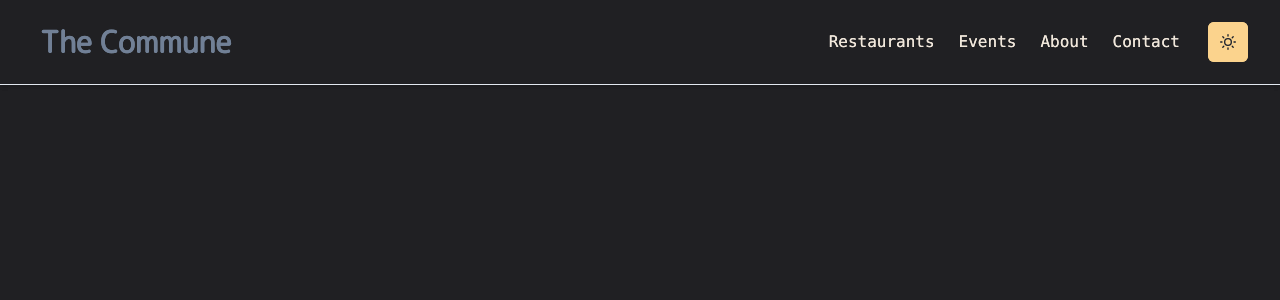
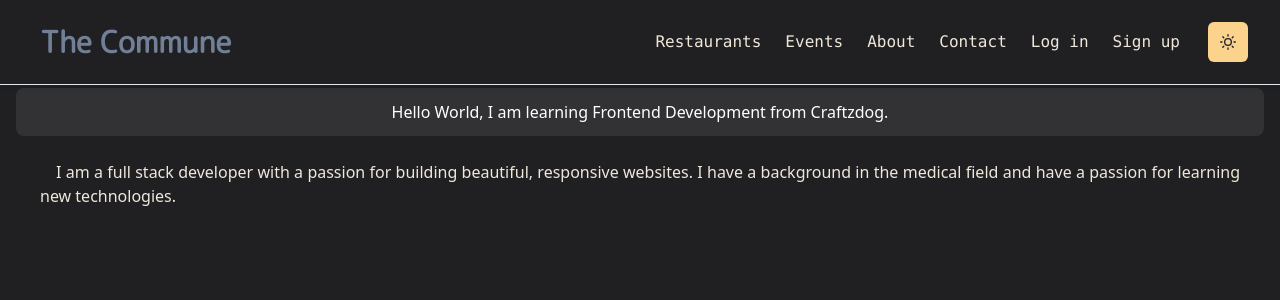
Before and after one commit to Rhaqim/thecommune, a Next.js app: page / in a window 1280 px wide. Shown: the top 300 px of the page. Built offline with nearby package versions, Linux system fonts and the light colour scheme.

Commit message:
added section and paragraph components, included login and signup to NavBar

```diff
--- a/components/Banner.js
+++ b/components/Banner.js
@@ -1,15 +1,18 @@
 import Head from 'next/head'
 import NavBar from './NavBar'
-import { Box } from '@chakra-ui/react'
+import { Box, Container } from '@chakra-ui/react'
 
-const Banner = ({children, router}) => {
+const Banner = ({ children, router }) => {
     return (
         <Box as='main' pb={8}>
             <Head>
-                <title>Banner</title>
+                <meta name="viewport" content="initial-scale=1.0, width=device-width" />
+                <title>The Commune - Review Hub</title>
             </Head>
-            <NavBar path={router}/>
-            {children}
+            <NavBar path={router} />
+            <Container maxW={'-moz-fit-content'} pt={'5.5rem'}>
+                {children}
+            </Container>
         </Box>
     )
 }
--- a/components/NavBar.js
+++ b/components/NavBar.js
@@ -46,12 +46,14 @@ const NavBar = props => {
     return (
         <Box
             as='nav'
-            position='absolute'
+            position='fixed'
+            w={'100%'}
+            bg={bg}
+            style={{ backdropFilter: 'blur(2px)' }}
+            zIndex={1}
             top='0'
             left='0'
             right='0'
-            zIndex='100'
-            bg={bg}
             color={colorMode}
             borderBottomWidth='1px'
             borderBottomColor={borderColor}
@@ -62,10 +64,11 @@ const NavBar = props => {
             py={2}
             px={6}
             boxShadow='0px 2px 4px rgba(0, 0, 0, 0.1)'
+            {...props}
         >
             <Container maxW='1450px'
                 p={2}
-                // wrap="wrap"
+                wrap="wrap"
                 align="center"
                 justify="space-between">
                 <Flex align='center' justify='space-between'>
@@ -76,7 +79,7 @@ const NavBar = props => {
                             </Box>
                         </Heading>
                     </LinkItem>
-                    <Box display='inline-flex' alignItems='center'>
+                    <Box display='flex' alignItems='center'>
                         <Stack
                             direction={{ base: 'column', md: 'row' }}
                             display={{ base: 'none', md: 'flex' }}
@@ -89,6 +92,8 @@ const NavBar = props => {
                             <LinkItem href='/events' path={path}>Events</LinkItem>{' '}
                             <LinkItem href='/about' path={path}>About</LinkItem>{' '}
                             <LinkItem href='/contact' path={path}>Contact</LinkItem>{' '}
+                            <LinkItem href={'/login'}>Log in</LinkItem>
+                            <LinkItem href={'/signup'}>Sign up</LinkItem>
                         </Stack>
                         {'  '}
                         <ThemeToggleButton />
--- /dev/null
+++ b/components/article.js
@@ -0,0 +1,34 @@
+import { motion } from 'framer-motion'
+import Head from 'next/head'
+// import { GridItemStyle } from '../grid-item'
+
+const variants = {
+  hidden: { opacity: 0, x: 0, y: 20 },
+  enter: { opacity: 1, x: 0, y: 0 },
+  exit: { opacity: 0, x: 0, y: 20 }
+}
+
+const Layout = ({ children, title }) => (
+  <motion.article
+    initial="hidden"
+    animate="enter"
+    exit="exit"
+    variants={variants}
+    transition={{ duration: 0.4, type: 'easeInOut' }}
+    style={{ position: 'relative' }}
+  >
+      <>
+      {title && (
+          <Head>
+              <title>
+                  {title} - Rhaqim
+              </title>
+          </Head>
+      )}
+      {children}
+      {/* <GridItemStyle /> */}
+      </>
+  </motion.article>
+)
+
+export default Layout
--- /dev/null
+++ b/components/paragraph.js
@@ -0,0 +1,8 @@
+import styled from '@emotion/styled';
+
+const Paragraph = styled.p`
+  text-align: justify;
+  text-indent: 1em;
+`
+
+export default Paragraph
--- /dev/null
+++ b/components/section.js
@@ -0,0 +1,21 @@
+import { motion } from 'framer-motion'
+import { chakra, shouldForwardProp } from '@chakra-ui/react'
+
+const StyledDiv = chakra(motion.div, {
+  shouldForwardProp: prop => {
+    return shouldForwardProp(prop) || prop === 'transition'
+  }
+})
+
+const Section = ({ children, delay = 0 }) => (
+  <StyledDiv
+    initial={{ opacity: 0, y: 10 }}
+    animate={{ opacity: 1, y: 0 }}
+    transition={{ duration: 0.8, delay }}
+    m={6}
+  >
+    {children}
+  </StyledDiv>
+)
+
+export default Section
--- a/defaultTheme.js
+++ b/defaultTheme.js
@@ -6,7 +6,7 @@ const styles = {
         body: {
             bg: mode('#f0e7db', '#202023')(props),
             color: mode('#202023', '#f0e7db')(props),
-            fontFamily: 'Menlo, monospace'
+            fontFamily: 'M PLUS Rounded 1c',
         }
     })
 }
@@ -45,6 +45,10 @@ const colors = {
     brand: {
         900: "#1a365d",
         100: "#5e99cc"
+    },
+    text: {
+        900: "#1a365d",
+        100: "#5e99cc"
     }
 }
 
--- a/pages/index.js
+++ b/pages/index.js
@@ -1,7 +1,34 @@
-import Banner from '../components/Banner'
+import { Box, Container, useColorModeValue } from '@chakra-ui/react'
+
+//  Components
+import Layout from '../components/article'
+import Section from '../components/section'
+import Paragraph from '../components/paragraph'
 
 export default function Home() {
   return (
-    <Banner />
+    <Layout>
+      {/* <Container> */}
+      <Box
+          borderRadius="lg"
+          bg={useColorModeValue('#75339c', 'whiteAlpha.200')}
+          p={3}
+          align="center"
+          color="white"
+          mb={6}
+        >
+          <h1>
+            Hello World, I am learning Frontend Development from Craftzdog.
+          </h1>
+        </Box>
+        <Section>
+          <Paragraph>
+            I am a full stack developer with a passion for building beautiful,
+            responsive websites. I have a background in the medical field and
+            have a passion for learning new technologies.
+          </Paragraph>
+        </Section>
+      {/* </Container> */}
+    </Layout>
   )
 }
```
